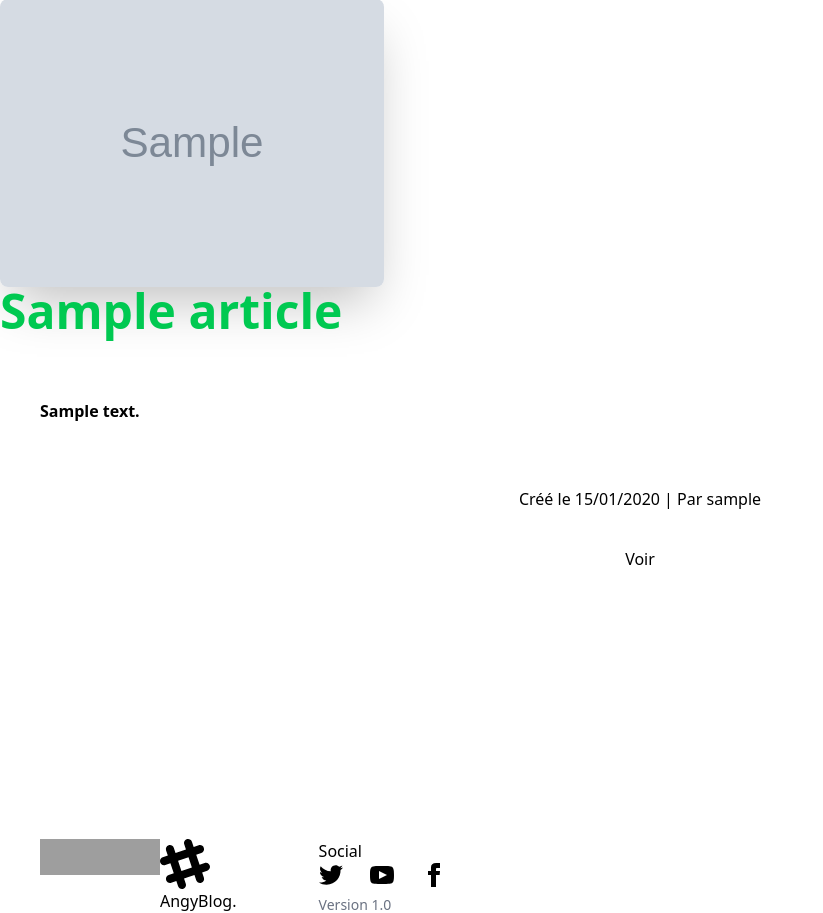
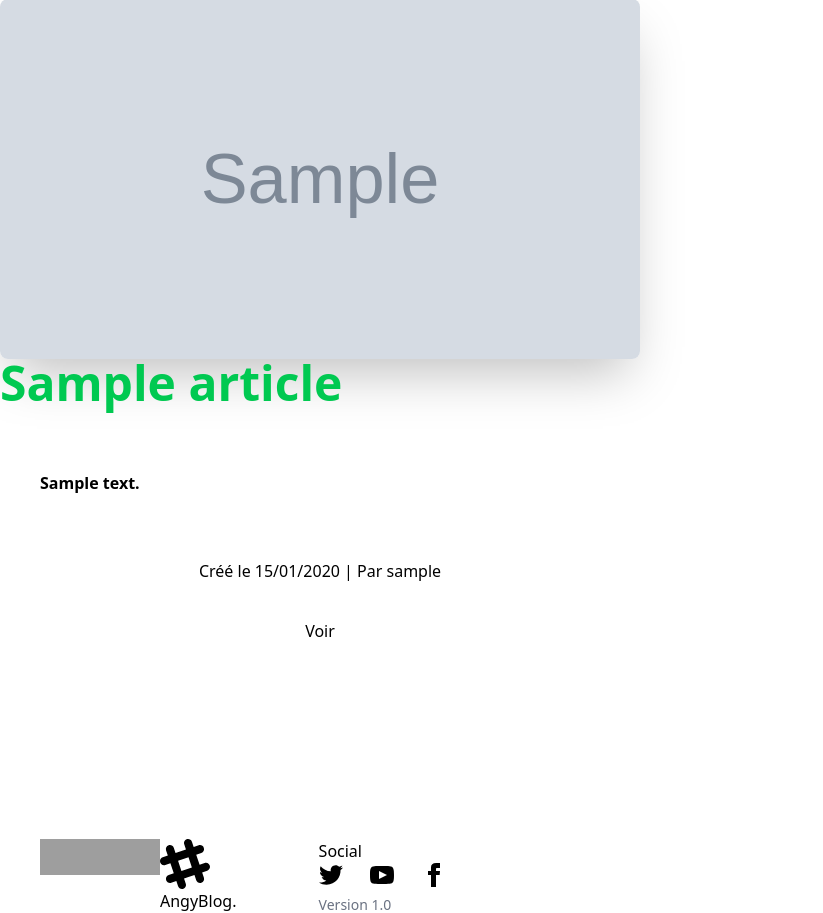
Before and after one commit to DevCorner-cmd/MonBlog, a Django app: page / in a window 1280 px wide. Shown: the part 777-1690 px from the top of the page, without its empty margins (0-823 px from the left). Run offline with Django 5.2, Linux system fonts and the light colour scheme; tables that the repository leaves empty hold one stand-in row (values such as "Sample post"); grey boxes marked "Sample" are stand-in pictures; some libraries are stand-ins or nearby versions; grey boxes are pictures that could not be loaded.

Commit message:
modification2

```diff
--- a/blog/templates/blog/home.html
+++ b/blog/templates/blog/home.html
@@ -52,9 +52,11 @@
 <div class="hero min-h-screen bg-base-200 flex flex-col">
   <div class="hero-content flex-col lg:flex-row">
     {% if article.image %}
-    <img src="{{ article.image.url }}" class="max-w-sm rounded-lg shadow-2xl" />
-    {% else %}
-    <img src="https://encrypted-tbn0.gstatic.com/images?q=tbn:ANd9GcR3TXTxHxOkvA3GQiZfsObHbecQPPzsxl0GWw&s" class="max-w-sm rounded-lg shadow-2xl" />
+    <figure class="aspect-video w-full lg:w-1/2">
+        <img src="{{ article.image.url }}" class="w-full h-full object-cover transition-transform duration-300 rounded-lg shadow-2xl hover:scale-105" />
+        {% else %}
+        <img src="https://encrypted-tbn0.gstatic.com/images?q=tbn:ANd9GcR3TXTxHxOkvA3GQiZfsObHbecQPPzsxl0GWw&s" class="max-w-sm rounded-lg shadow-2xl" />
+    </figure>
     {% endif %}
     <div class="w-full">
         <h1 class="text-5xl font-bold mr-10 text-green-500">{{ article.titre }}</h1>
```
